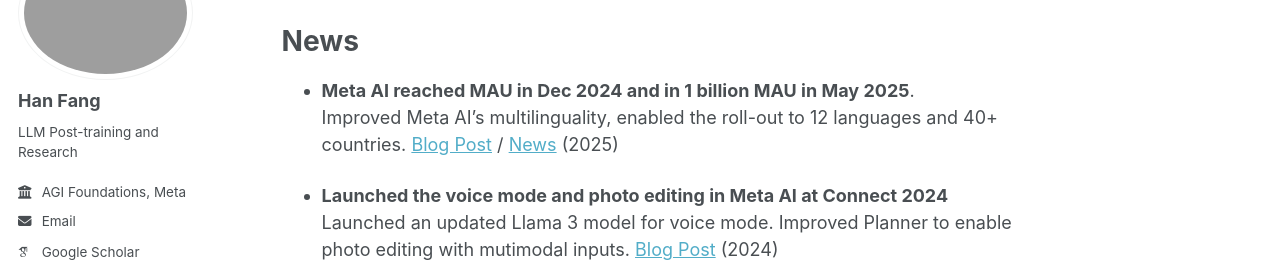
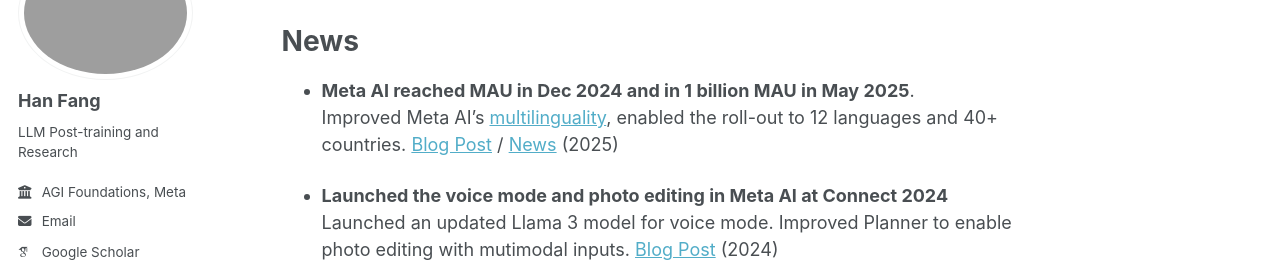
Before and after one commit to hanfang/hanfang.github.io, a Jekyll site: the page built from _pages/about.md, in a window 1280 px wide and 900 px high, scrolled down 303 px. Shown: the part 153-427 px from the top of the window. Built offline with Jekyll 4.4.1, drawn with Linux system fonts in a browser that asks for light colours; some web fonts are replaced; part of the change alters nothing that is shown.

```diff
--- a/_pages/about.md
+++ b/_pages/about.md
@@ -18,7 +18,7 @@ News
 ======
 
 * **Meta AI reached MAU in Dec 2024 and in 1 billion MAU in May 2025**.
-  Improved Meta AI's multilinguality, enabled the roll-out to 12 languages and 40+ countries. [Blog Post](https://ai.meta.com/blog/future-of-ai-built-with-llama/) / [News](https://techcrunch.com/2025/05/29/meta-ai-now-has-1b-monthly-active-users/) (2025)
+  Improved Meta AI's [multilinguality](https://about.fb.com/news/2024/07/meta-ai-is-now-multilingual-more-creative-and-smarter/), enabled the roll-out to 12 languages and 40+ countries. [Blog Post](https://ai.meta.com/blog/future-of-ai-built-with-llama/) / [News](https://techcrunch.com/2025/05/29/meta-ai-now-has-1b-monthly-active-users/) (2025)
 
 * **Launched the voice mode and photo editing in Meta AI at Connect 2024**
   Launched an updated Llama 3 model for voice mode. Improved Planner to enable photo editing with mutimodal inputs. [Blog Post](https://about.fb.com/news/2024/09/metas-ai-product-news-connect/) (2024)
```
